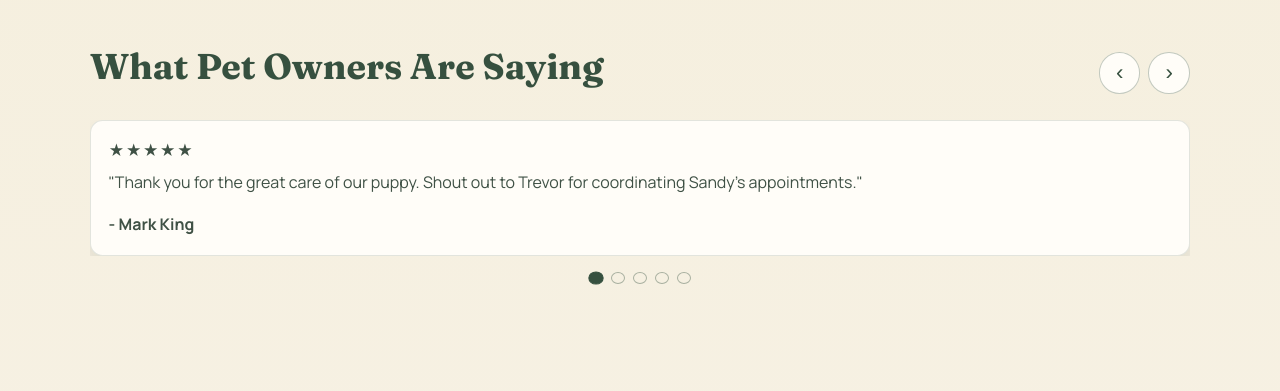
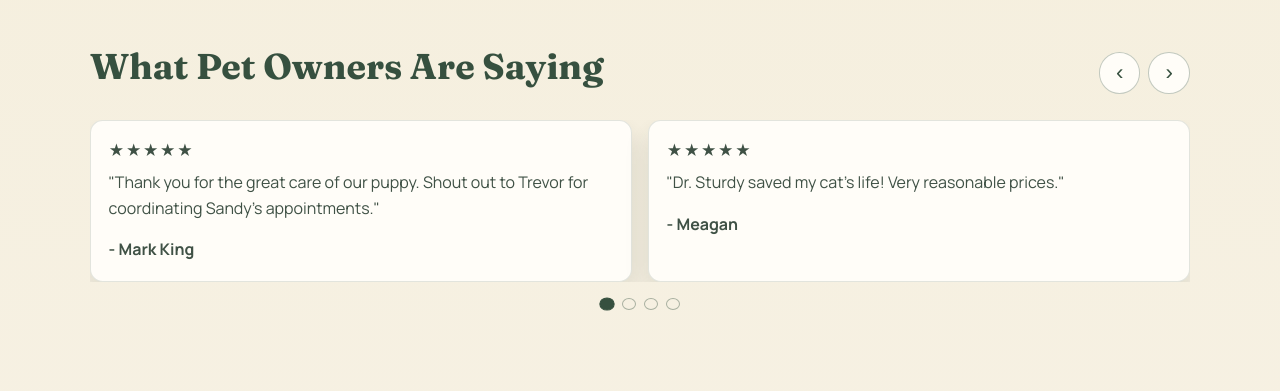
Before and after one commit to chinenyeegbe/rochester-veterinary-clinic, a website: page index.html in a window 1280 px wide. Shown: the part 1680-2071 px from the top of the page. Drawn offline with Linux system fonts and the light colour scheme.

Commit message:
Fix review carousel arrows

```diff
--- a/index.html
+++ b/index.html
@@ -145,7 +145,7 @@
               </button>
             </div>
           </div>
-          <div class="carousel" data-carousel>
+          <div class="carousel" data-carousel tabindex="0">
             <p class="sr-only" aria-live="polite" data-carousel-status>
               Slide 1 of 5
             </p>
@@ -188,13 +188,7 @@
                 <p class="reviewer">- Xaos</p>
               </article>
             </div>
-            <div class="carousel-dots" role="tablist" aria-label="Review navigation">
-              <button class="dot is-active" type="button" role="tab" aria-selected="true" aria-controls="reviews-track" aria-label="Go to review 1" data-carousel-dot></button>
-              <button class="dot" type="button" role="tab" aria-selected="false" aria-controls="reviews-track" aria-label="Go to review 2" data-carousel-dot></button>
-              <button class="dot" type="button" role="tab" aria-selected="false" aria-controls="reviews-track" aria-label="Go to review 3" data-carousel-dot></button>
-              <button class="dot" type="button" role="tab" aria-selected="false" aria-controls="reviews-track" aria-label="Go to review 4" data-carousel-dot></button>
-              <button class="dot" type="button" role="tab" aria-selected="false" aria-controls="reviews-track" aria-label="Go to review 5" data-carousel-dot></button>
-            </div>
+            <div class="carousel-dots" role="tablist" aria-label="Review navigation" data-carousel-dots></div>
           </div>
         </div>
       </section>
--- a/script.js
+++ b/script.js
@@ -30,22 +30,72 @@ const carousels = document.querySelectorAll("[data-carousel]");
 carousels.forEach((carousel) => {
   const track = carousel.querySelector("[data-carousel-track]");
   const slides = Array.from(carousel.querySelectorAll("[data-carousel-slide]"));
-  const prevBtn = carousel.querySelector("[data-carousel-prev]");
-  const nextBtn = carousel.querySelector("[data-carousel-next]");
-  const dots = Array.from(carousel.querySelectorAll("[data-carousel-dot]"));
+  const findControl = (selector) => {
+    if (carousel.querySelector(selector)) return carousel.querySelector(selector);
+    const parent = carousel.parentElement;
+    if (parent && parent.querySelector(selector)) return parent.querySelector(selector);
+    const section = carousel.closest("section");
+    if (section && section.querySelector(selector)) return section.querySelector(selector);
+    return null;
+  };
+
+  const prevBtn = findControl("[data-carousel-prev]");
+  const nextBtn = findControl("[data-carousel-next]");
+  const dotsWrap = carousel.querySelector("[data-carousel-dots]");
   const status = carousel.querySelector("[data-carousel-status]");
 
   if (!track || slides.length === 0) return;
 
   let currentIndex = 0;
 
+  let dots = [];
+  let metrics = null;
+
+  const getMetrics = () => {
+    const slideWidth = slides[0].getBoundingClientRect().width;
+    const gapValue = getComputedStyle(track).gap || "0";
+    const gap = Number.parseFloat(gapValue) || 0;
+    const visibleCount = Math.max(
+      1,
+      Math.round(track.clientWidth / (slideWidth + gap))
+    );
+    const maxIndex = Math.max(0, slides.length - visibleCount);
+    return { slideWidth, gap, visibleCount, maxIndex };
+  };
+
+  const buildDots = (count) => {
+    if (!dotsWrap) return [];
+    dotsWrap.innerHTML = "";
+    const newDots = [];
+    for (let index = 0; index < count; index += 1) {
+      const dot = document.createElement("button");
+      dot.className = "dot";
+      dot.type = "button";
+      dot.setAttribute("role", "tab");
+      dot.setAttribute("aria-selected", "false");
+      if (track.id) dot.setAttribute("aria-controls", track.id);
+      dot.setAttribute("aria-label", `Go to review ${index + 1}`);
+      dot.dataset.carouselDot = "";
+      dotsWrap.appendChild(dot);
+      newDots.push(dot);
+    }
+    return newDots;
+  };
+
   const update = (newIndex, setFocus = false) => {
-    currentIndex = (newIndex + slides.length) % slides.length;
-    const offset = currentIndex * -100;
-    track.style.transform = `translateX(${offset}%)`;
+    if (!metrics) metrics = getMetrics();
+    const positions = metrics.maxIndex + 1;
+    if (positions === 0) return;
+
+    currentIndex = ((newIndex % positions) + positions) % positions;
+
+    const offset = currentIndex * (metrics.slideWidth + metrics.gap);
+    track.style.transform = `translateX(-${offset}px)`;
 
     slides.forEach((slide, index) => {
-      const isActive = index === currentIndex;
+      const isActive =
+        index >= currentIndex &&
+        index < currentIndex + metrics.visibleCount;
       slide.classList.toggle("is-active", isActive);
       slide.setAttribute("aria-hidden", isActive ? "false" : "true");
     });
@@ -58,18 +108,28 @@ carousels.forEach((carousel) => {
     });
 
     if (status) {
-      status.textContent = `Slide ${currentIndex + 1} of ${slides.length}`;
+      const start = currentIndex + 1;
+      const end = Math.min(currentIndex + metrics.visibleCount, slides.length);
+      status.textContent = `Showing ${start}-${end} of ${slides.length}`;
     }
   };
 
-  update(0);
+  const refresh = () => {
+    metrics = getMetrics();
+    const positions = metrics.maxIndex + 1;
+    if (dotsWrap && dots.length !== positions) {
+      dots = buildDots(positions);
+      dots.forEach((dot, index) => {
+        dot.addEventListener("click", () => update(index, true));
+      });
+    }
+    update(Math.min(currentIndex, metrics.maxIndex));
+  };
+
+  refresh();
 
   prevBtn?.addEventListener("click", () => update(currentIndex - 1, true));
   nextBtn?.addEventListener("click", () => update(currentIndex + 1, true));
-
-  dots.forEach((dot, index) => {
-    dot.addEventListener("click", () => update(index, true));
-  });
 
   carousel.addEventListener("keydown", (event) => {
     if (event.key === "ArrowLeft") {
@@ -81,4 +141,8 @@ carousels.forEach((carousel) => {
       update(currentIndex + 1, true);
     }
   });
+
+  window.addEventListener("resize", () => {
+    refresh();
+  });
 });
--- a/styles.css
+++ b/styles.css
@@ -274,16 +274,18 @@ a:hover {
   align-items: center;
   justify-content: space-between;
   gap: 1rem;
+  flex-wrap: wrap;
 }
 
 .carousel {
   margin-top: 1.2rem;
   position: relative;
+  --carousel-gap: 1rem;
 }
 
 .carousel-track {
   display: flex;
-  gap: 1rem;
+  gap: var(--carousel-gap);
   overflow: hidden;
   scroll-behavior: smooth;
 }
@@ -294,7 +296,7 @@ a:hover {
 }
 
 .review-card {
-  flex: 0 0 100%;
+  flex: 0 0 calc(50% - 0.5rem);
 }
 
 .review-card.is-active {
@@ -479,6 +481,16 @@ a:hover {
   }
 }
 
+@media (max-width: 720px) {
+  .review-card {
+    flex: 0 0 100%;
+  }
+
+  .carousel {
+    --carousel-gap: 0.8rem;
+  }
+}
+
 @media (max-width: 620px) {
   .header-row {
     flex-direction: column;
```
